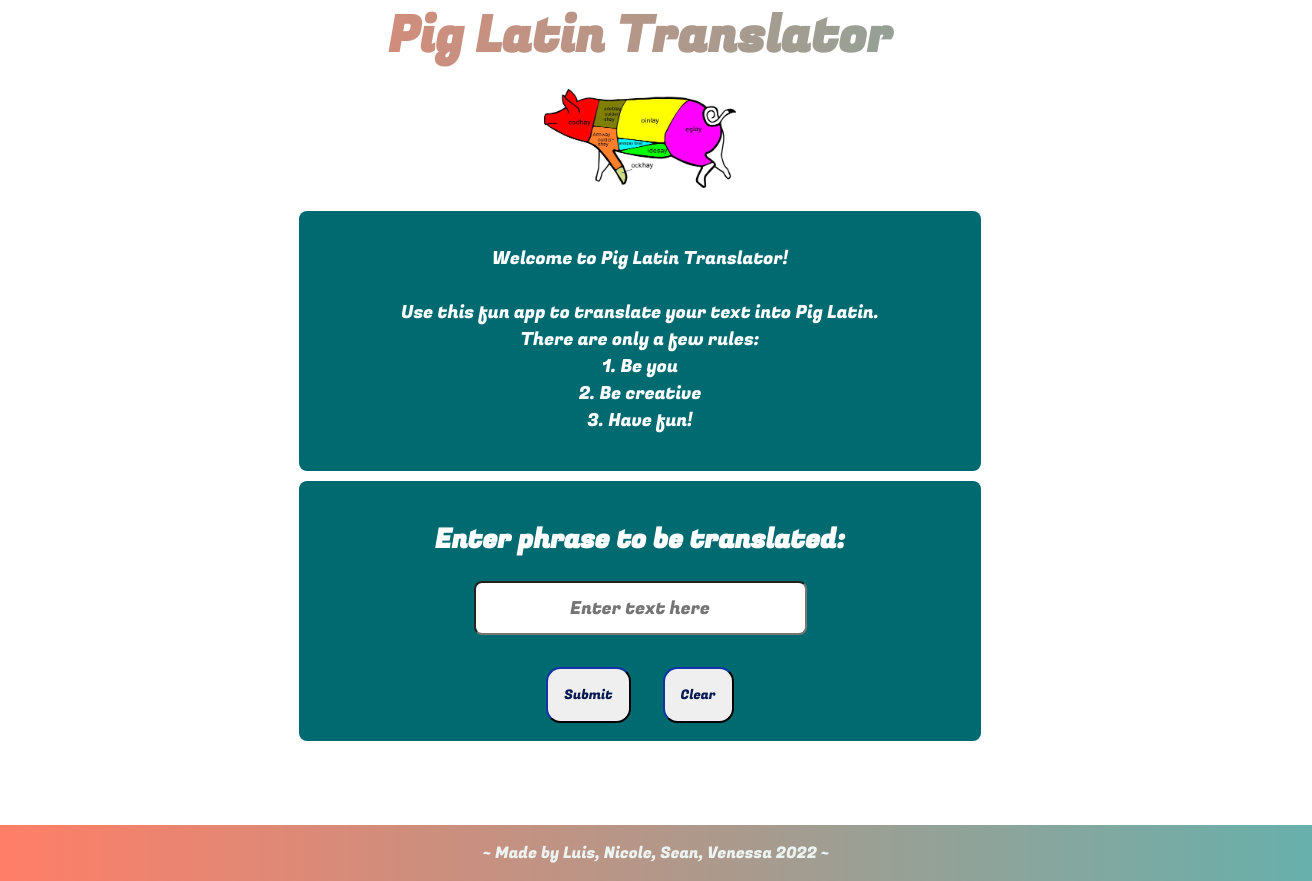
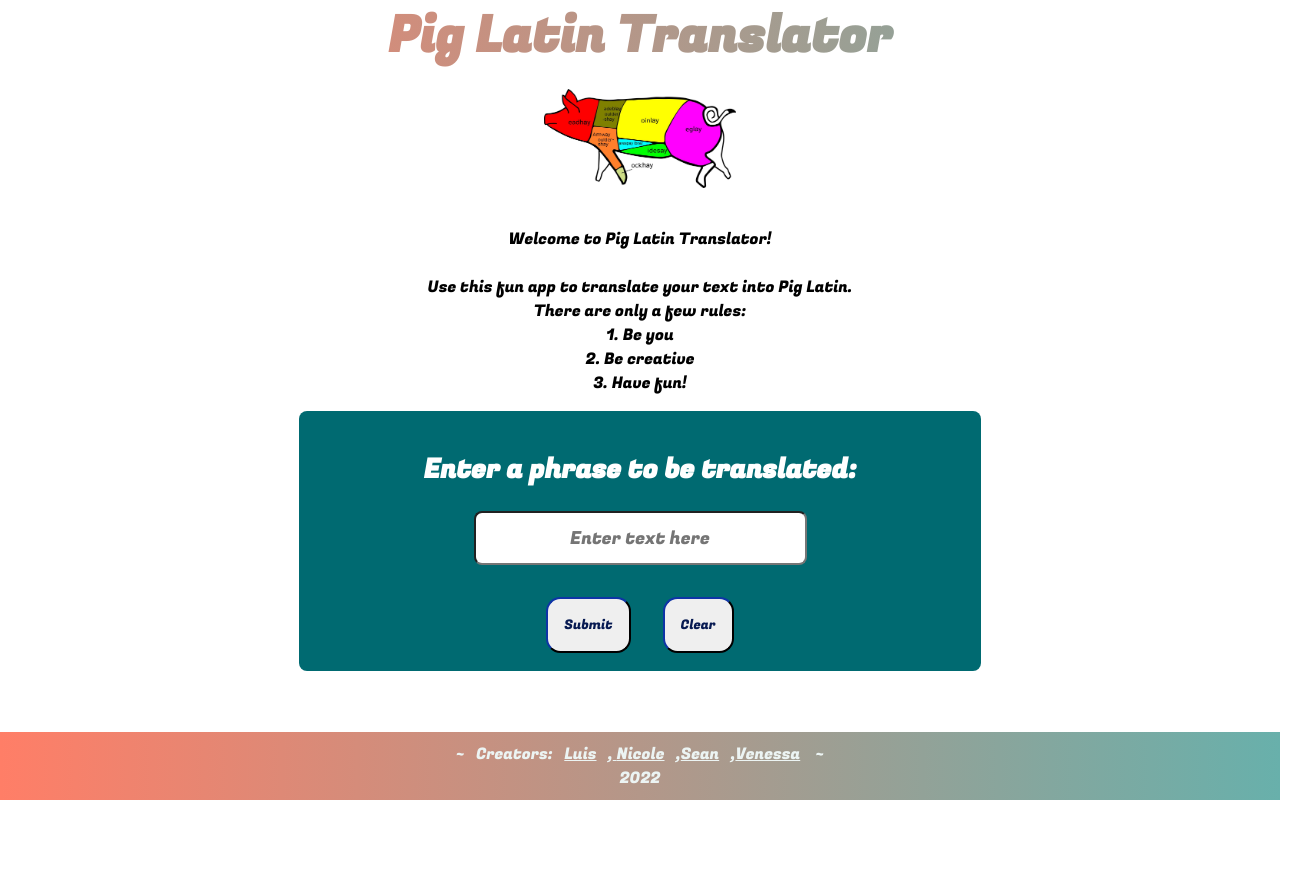
Before and after one commit to nmaresrivera11/pig-latin, a React (Create React App) app: page / in a window 1280 px wide. Shown: the whole page, 1312 px wide, since content can reach past the window. After the commit the page ends 800 px from the top, so only its background shows below. Built offline with nearby package versions, Linux system fonts and the light colour scheme; a web font is replaced by a local one.

Commit message:
adding cool effects to footer and created a fixed footer

```diff
--- a/src/App.css
+++ b/src/App.css
@@ -3,6 +3,16 @@
 * {
   font-family: "Fugaz One", cursive;
   text-align: center;
+}
+
+.body {
+  display: flex;
+  min-height: 100vh;
+  flex-direction: column;
+}
+
+main {
+  flex: 1;
 }
 
 header {
@@ -17,17 +27,15 @@ header {
 footer {
   background-image: linear-gradient(to left, #68b0ab, #ff7e67);
   color: #ecf4f3;
-  padding: 1rem;
-  position: absolute;
-  left: 0;
-  width: 100vw;
-  margin-top: 68px;
+  padding: 10px;
 }
 
-body {
-  min-height: 100vh;
-  display: flex;
-  flex-direction: column;
+a {
+  color: #ecf4f3;
+}
+
+a:hover {
+  color: #006a71;
 }
 
 button {
--- a/src/App.js
+++ b/src/App.js
@@ -5,7 +5,6 @@ import Header from "./components/Header"
 import Input from "./components/Input"
 import Directions from "./components/Directions"
 import Pig from "./components/Pig"
-// import butcherPig from "./assets/butcherPig.png"
 
 const App = () => {
   const [userInput, setUserInput] = useState("")
@@ -82,8 +81,9 @@ const App = () => {
 
   return (
     <>
+      <div className="body">
         <Header />
-      <div>
+        <main>
           <Pig />
           <Directions />
           <Input
@@ -93,8 +93,9 @@ const App = () => {
             restartGame={restartGame}
             phraseTranslated={inputTranslated}
           />
+        </main>
+        <Footer />
       </div>
-      <Footer />
     </>
   )
 }
--- a/src/components/Directions.js
+++ b/src/components/Directions.js
@@ -3,8 +3,8 @@ import { Card, CardText } from "reactstrap"
 const Directions = () => {
   return (
     <>
-      <div className="inputArea">
-        <Card className="card">
+      <div className="directions">
+        <Card>
           <CardText>
             Welcome to Pig Latin Translator!
             <br />
--- a/src/components/Footer.js
+++ b/src/components/Footer.js
@@ -1,7 +1,44 @@
 const Footer = () => {
+  const luis = {
+    name: "Luis",
+    linkedInHandle: "https://www.linkedin.com/in/luis-ramos1/",
+  }
+  const nicole = {
+    name: "Nicole",
+    linkedInHandle: "https://www.linkedin.com/in/nicole-mares-rivera",
+  }
+  const sean = {
+    name: "Sean",
+    linkedInHandle: "https://www.linkedin.com/in/sean-wallace-62b57a164/",
+  }
+  const venessa = {
+    name: "Venessa",
+    linkedInHandle: "https://www.linkedin.com/in/venessa-palmer-855038225/",
+  }
+
   return (
     <>
-      <footer>~ Made by Luis, Nicole, Sean, Venessa 2022 ~</footer>
+      <footer>
+        ~ &nbsp; Creators: &nbsp;&nbsp;
+        <a href={luis.linkedInHandle} target="_blank" rel="noreferrer">
+          {luis.name}
+        </a>{" "}
+        &nbsp; ,
+        <a href={nicole.linkedInHandle} target="_blank" rel="noreferrer">
+          {" "}
+          {nicole.name}
+        </a>{" "}
+        &nbsp; ,
+        <a href={sean.linkedInHandle} target="_blank" rel="noreferrer">
+          {sean.name}
+        </a>{" "}
+        &nbsp; ,
+        <a href={venessa.linkedInHandle} target="_blank" rel="noreferrer">
+          {venessa.name}
+        </a>{" "}
+        &nbsp; &nbsp;~
+        <br /> 2022
+      </footer>
     </>
   )
 }
--- a/src/components/Input.js
+++ b/src/components/Input.js
@@ -2,7 +2,7 @@ const Input = (props) => {
   return (
     <>
       <div className="inputArea">
-        <h2>Enter phrase to be translated:</h2>
+        <h2>Enter a phrase to be translated:</h2>
         <input
           type="text"
           placeholder="Enter text here"
--- a/src/components/Pig.js
+++ b/src/components/Pig.js
@@ -2,10 +2,6 @@ const Pig = () => {
   const logoPath = "/butcherPig.png"
   return (
     <>
-      {/* <img
-        src="https://images.unsplash.com/photo-1587213128862-80345e23a71a?ixlib=rb-4.0.3&ixid=MnwxMjA3fDB8MHxzZWFyY2h8NHx8cGlnfGVufDB8fDB8fA%3D%3D&auto=format&fit=crop&w=400&q=60"
-        alt=" a cute piggy"
-      /> */}
       <img
         src={logoPath}
         alt="pig with butcher cut names in pig latin"
```
Lines whose indentation alone changed are shown as unchanged.
